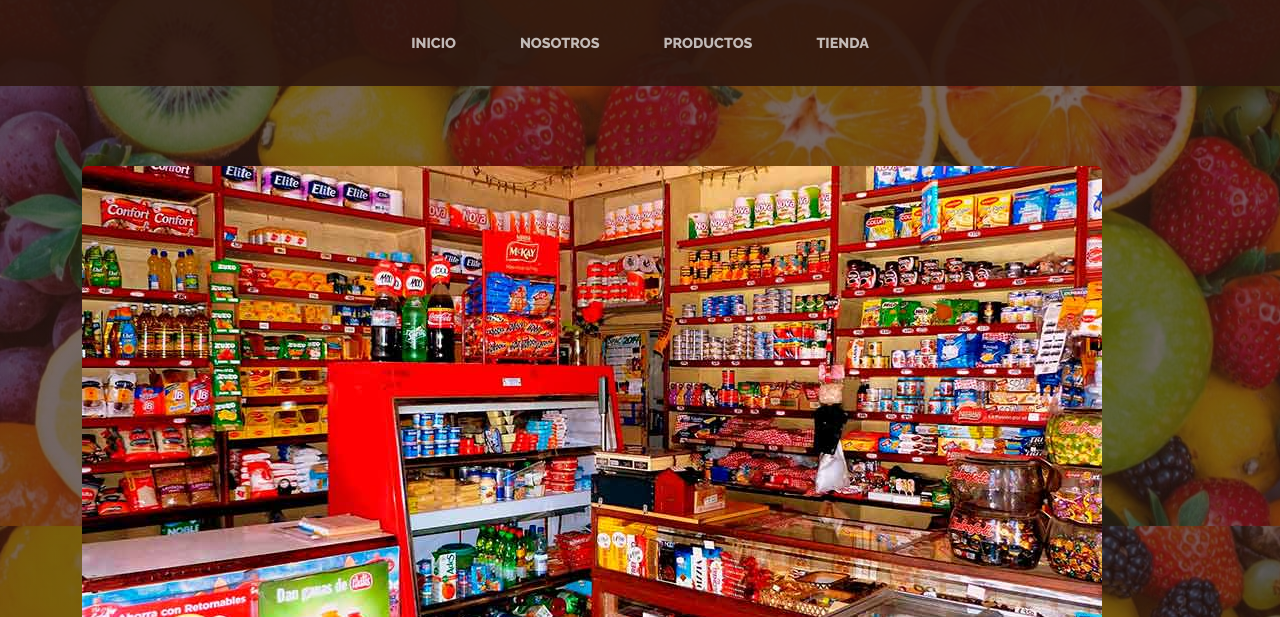
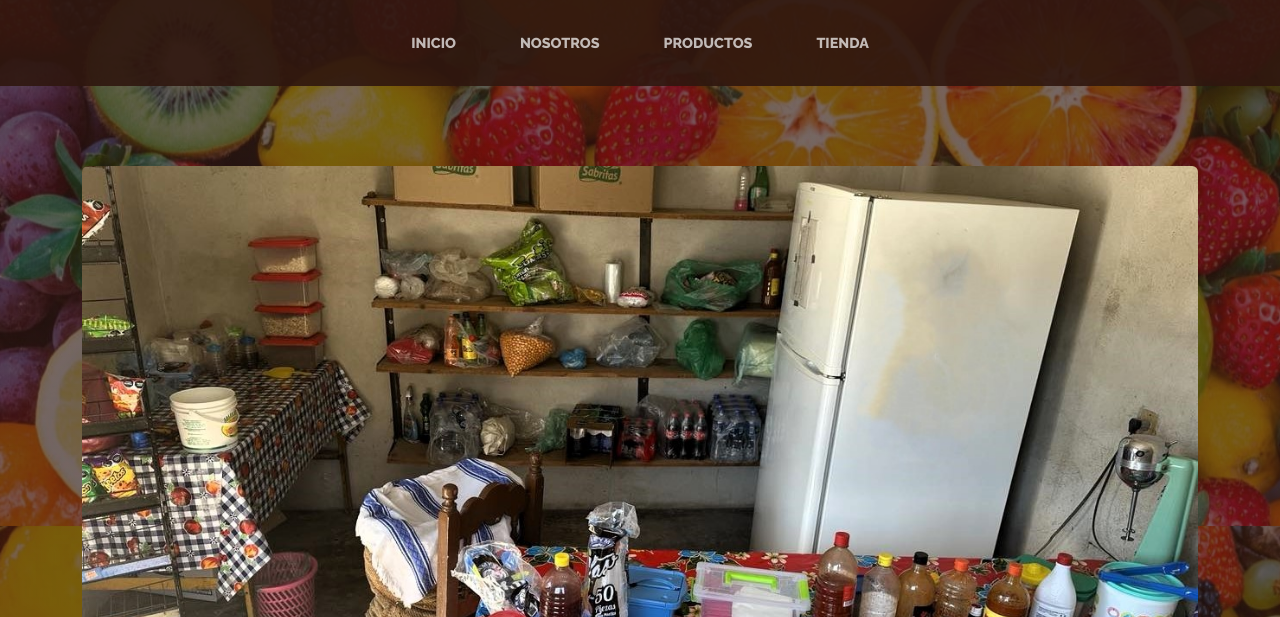
Before and after one commit to Pedruns/Proyecto1, a plain HTML site: page about.html in a window 1280 px wide. Shown: the part 274-891 px from the top of the page. Drawn offline with nearby package versions, Linux system fonts and the light colour scheme.

Commit message:
Ultima modificacion de la foto de nosotros

```diff
--- a/about.html
+++ b/about.html
@@ -37,7 +37,7 @@
         </nav>
         <section class="page-section about-heading">
             <div class="container">
-                <img class="img-fluid rounded about-heading-img mb-3 mb-lg-0" src="assets/img/teinda2.jpg" alt="..." />
+                <img class="img-fluid rounded about-heading-img mb-3 mb-lg-0" src="assets/img/tienda.jpg" alt="..." />
                 <div class="about-heading-content">
                     <div class="row">
                         <div class="col-xl-9 col-lg-10 mx-auto">
```
Also changed, not shown: store.html (+1 -1 lines), assets/img/tienda.jpg (added).
